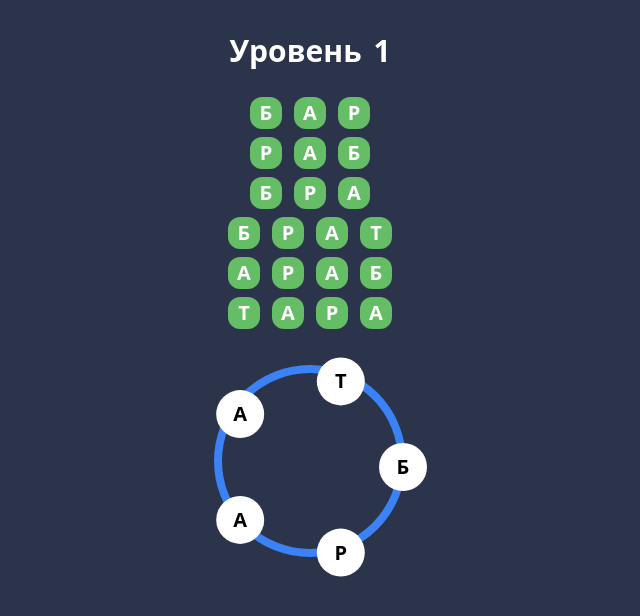
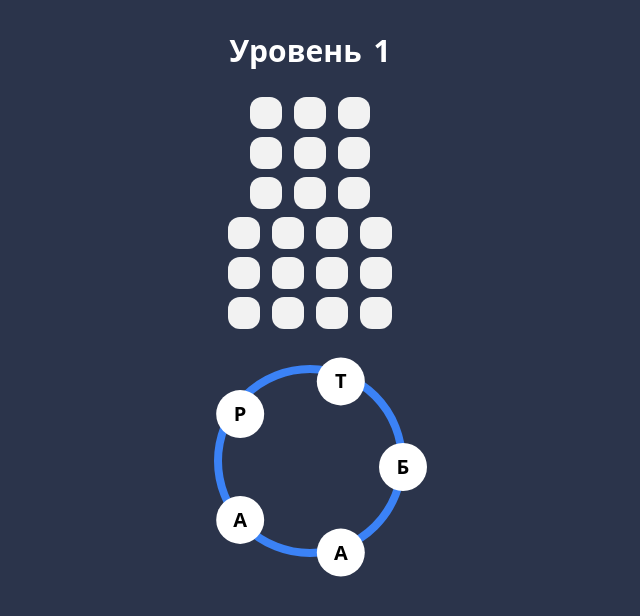
Before and after one commit to Miroslau/word-game, a React (Vite) app: page / in a window 1280 px wide. Shown: the top 616 px of the page, without its empty margins (330-970 px from the left). Built offline with nearby package versions, Linux system fonts and the light colour scheme.

Commit message:
feat: add logic for fill board if user gues some word
Signed-off-by: Miroslau <forse2408@gmail.com>

```diff
--- a/src/App.tsx
+++ b/src/App.tsx
@@ -5,6 +5,7 @@ import gameLevels from '../src/constants/levels/levels.json';
 import LetterController from './components/letter-controller/letter-controller.tsx';
 import getMinimalLettersSet from './utils/getMinimalLettersSet.ts';
 import { LetterType } from './type/LetterType.ts';
+import BoardType from './type/BoardType.ts';
 
 type LevelType = {
   id: number;
@@ -13,6 +14,7 @@ type LevelType = {
 
 function App() {
   const [currentlevel, setCurrentLevel] = useState<number>(1);
+  const [board, setBoard] = useState<BoardType[]>([]);
   const [letters, setLetters] = useState<LetterType[]>([]);
   const [selectedLetters, setSelectedLetters] = useState<string[]>([]);
 
@@ -21,7 +23,25 @@ function App() {
   ) as LevelType;
 
   const checkWord = (word: string) => {
-    console.log(word);
+    const foundedWord = board.find((row) => row.value === word);
+    const foundedWordIndex = board.findIndex((row) => row.value === word);
+    if (foundedWord && !foundedWord.founded) {
+      console.log('we found word: ', word);
+      const wordLetters = word.split('');
+      const updateBoard: BoardType = {
+        ...board[foundedWordIndex],
+        founded: true,
+        letters: [...wordLetters]
+      };
+
+      const newBoard = [
+        ...board.slice(0, foundedWordIndex),
+        updateBoard,
+        ...board.slice(foundedWordIndex + 1)
+      ];
+
+      setBoard(newBoard);
+    }
   };
 
   useEffect(() => {
@@ -31,6 +51,15 @@ function App() {
         id: index + 1,
         value: letter
       }))
+    );
+    setBoard(
+      level.words
+        .sort((a, b) => a.length - b.length)
+        .map((word) => ({
+          value: word,
+          letters: Array(word.length).fill(null),
+          founded: false
+        }))
     );
   }, [currentlevel]);
 
@@ -47,7 +76,7 @@ function App() {
           title="Уровень"
           gameLevel={currentlevel}
         />
-        <GameBoard words={level.words} />
+        <GameBoard board={board} />
         <LetterController
           letters={letters}
           selectedLetters={selectedLetters}
--- a/src/components/game-board/game-board.tsx
+++ b/src/components/game-board/game-board.tsx
@@ -1,21 +1,20 @@
 import { FC } from 'react';
+import BoardType from '../../type/BoardType.ts';
 
 interface GameBoardProps {
-  words: string[];
+  board: BoardType[];
 }
 
-const GameBoard: FC<GameBoardProps> = ({ words }) => {
-  const sortedWords = [...words].sort((a, b) => a.length - b.length);
-
+const GameBoard: FC<GameBoardProps> = ({ board }) => {
   return (
     <div className="mb-5 mt-5">
-      {sortedWords.map((word, index) => (
-        <div key={index} className="flex justify-center items-center gap-1">
-          {Array.from({ length: word.length }).map((_, cellindex) => (
+      {board.map((row) => (
+        <div key={row.value} className="flex justify-center items-center gap-1">
+          {row.letters.map((cell, cellIndex) => (
             <div
-              key={cellindex}
-              className="w-8 h-8 flex justify-center items-center bg-color-fern rounded-xl m-1">
-              <span className="text-white uppercase text-[20px] font-[700]">{word[cellindex]}</span>
+              key={cellIndex}
+              className={`w-8 h-8 flex justify-center items-center ${cell ? 'bg-color-fern' : 'bg-color-concrete'} rounded-xl m-1`}>
+              <span className="text-white uppercase text-[20px] font-[700]">{cell}</span>
             </div>
           ))}
         </div>
--- a/src/components/letter-controller/letter-controller.tsx
+++ b/src/components/letter-controller/letter-controller.tsx
@@ -46,7 +46,7 @@ const LetterController: FC<LetterControllerProps> = ({
   };
 
   return (
-    <div className="relative flex justify-center items-center mx-auto mt-8">
+    <div className="relative flex justify-center items-center flex-col mx-auto mt-8">
       <div className="relative w-48 h-48 rounded-full border-8 border-blue-500">
         {letters.map((letter, index) => {
           let classes = `absolute uppercase w-12 h-12 ${!selectedLettersIndex.includes(letter.id) ? ' bg-white' : 'bg-pink-500'} ${!selectedLettersIndex.includes(letter.id) ? ' text-black' : 'text-white'} hover:bg-pink-500 hover:text-white transition duration-150 ease-out hover:ease-in rounded-full flex items-center justify-center cursor-pointer text-xl font-bold`;
--- /dev/null
+++ b/src/type/BoardType.ts
@@ -0,0 +1,7 @@
+type BoardType = {
+  value: string;
+  letters: string[] | null[];
+  founded: boolean;
+};
+
+export default BoardType;
```
